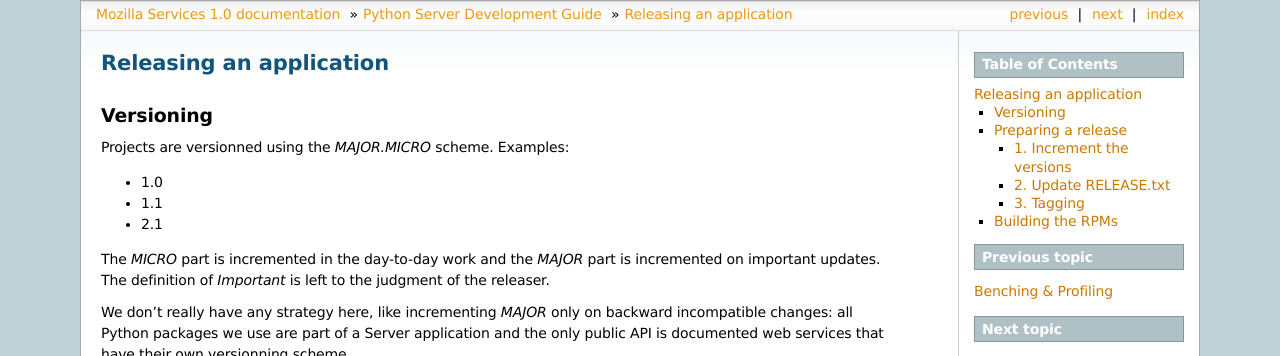
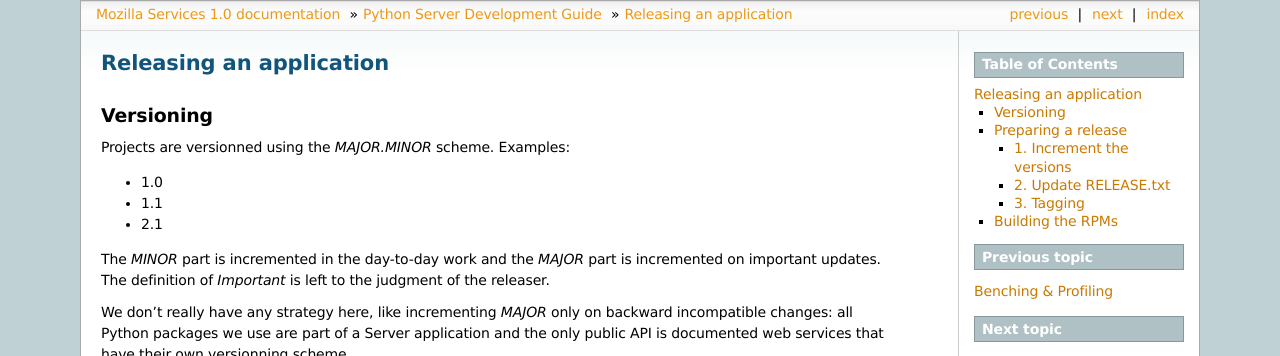
Before and after one commit to mozilla-services/docs, a Sphinx documentation site: the page built from source/server-devguide/release.rst, in a window 1280 px wide. Shown: the top 356 px of the page. Built offline with Sphinx 7.4.7, drawn with Linux system fonts in a browser that asks for light colours.

Commit message:
fixed typo MICRO -> MINOR

```diff
--- a/source/server-devguide/release.rst
+++ b/source/server-devguide/release.rst
@@ -7,13 +7,13 @@
 Versioning
 ==========
 
-Projects are versionned using the *MAJOR.MICRO* scheme. Examples:
+Projects are versionned using the *MAJOR.MINOR* scheme. Examples:
 
 - 1.0
 - 1.1
 - 2.1
 
-The *MICRO* part is incremented in the day-to-day work and the *MAJOR*
+The *MINOR* part is incremented in the day-to-day work and the *MAJOR*
 part is incremented on important updates. The definition of *Important*
 is left to the judgment of the releaser.
 
```
